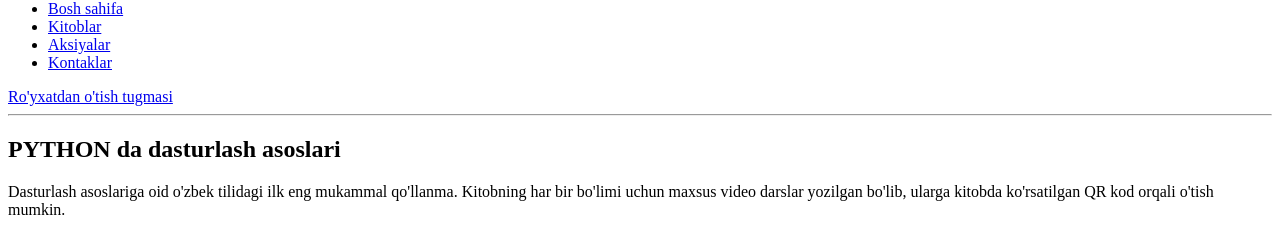
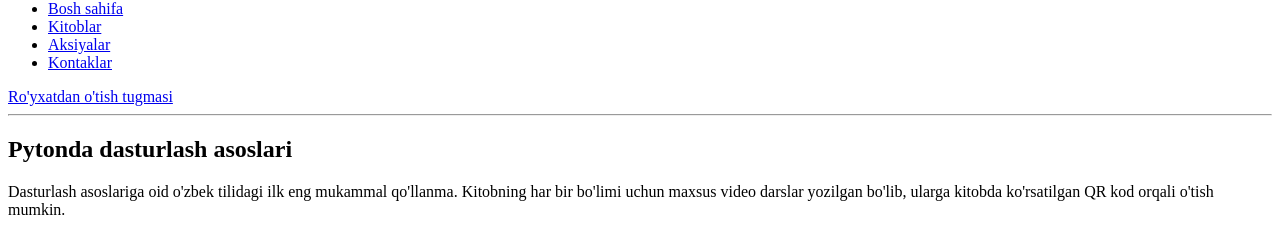
Before and after one commit to Sharipovazizbek/akadem-nashr, a plain HTML site: page index.html in a window 1280 px wide. Shown: the part 88-319 px from the top of the page. Drawn offline with Linux system fonts and the light colour scheme.

Commit message:
Rasmda o'zgarish

```diff
--- a/index.html
+++ b/index.html
@@ -30,7 +30,7 @@
       <hr />
       <section>
         <div>
-          <h2>PYTHON da dasturlash asoslari</h2>
+          <h2>Pytonda dasturlash asoslari</h2>
           <p>
             Dasturlash asoslariga oid o'zbek tilidagi ilk eng mukammal
             qo'llanma. Kitobning har bir bo'limi uchun maxsus video darslar
```
